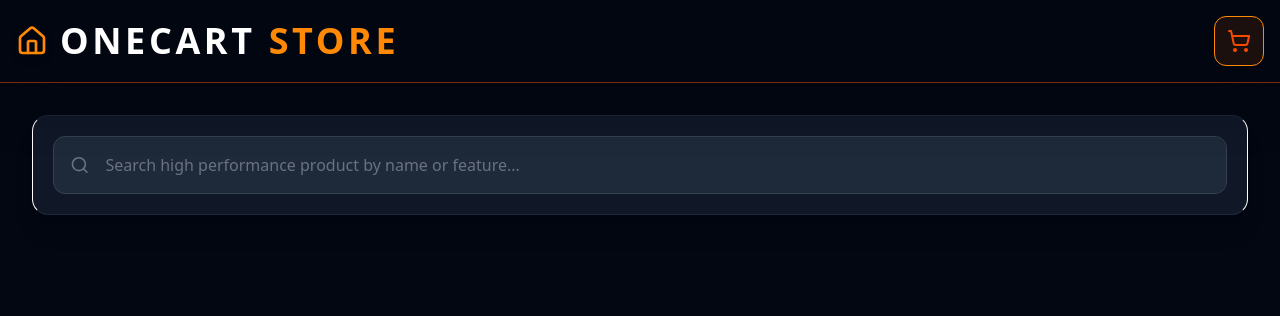
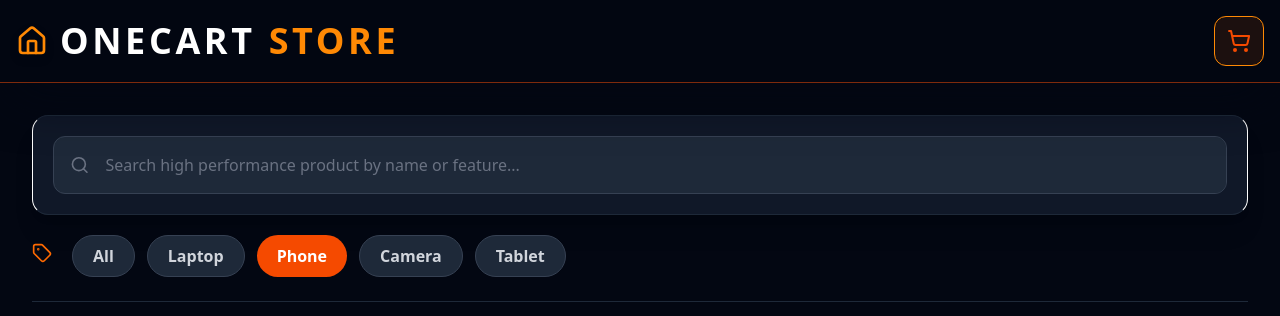
Before and after one commit to malikahsan13/ecommerce_app_react, a React (Vite) app: page / in a window 1280 px wide. Shown: the top 316 px of the page. Built offline with nearby package versions, Linux system fonts and the light colour scheme.

Commit message:
added category filter and products data

```diff
--- a/src/components/CategoryFilter.jsx
+++ b/src/components/CategoryFilter.jsx
@@ -1,7 +1,30 @@
 import React from "react";
+import { initialProducts } from "../data/products.js";
+import { Tag } from "lucide-react";
+
+const availableCategories = [
+  "All",
+  ...new Set(initialProducts.map((p) => p.category)),
+];
 
 const CategoryFilter = () => {
-  return <div></div>;
+  const selectedCategory = "Phone";
+  return (
+    <>
+      <div className="flex flex-wrap gap-3 border-b border-gray-800 pb-6">
+        <Tag className="w-5 h-5 text-orange-500 mt-2 mr-2 hidden sm:block" />
+        {availableCategories.map((category) => (
+          <button
+            key={category}
+            className={`px-5 py-2 font-bold rounded-full transition duration-200 shadoe-md
+              ${selectedCategory == category ? "bg-orange-600 text-white shadow-orange-800/50" : "bg-gray-800 text-gray-300 hover:bg-gray-700 hover:text-orange-400 border border-gray-700"}`}
+          >
+            {category}
+          </button>
+        ))}
+      </div>
+    </>
+  );
 };
 
 export default CategoryFilter;
--- a/src/data/products.js
+++ b/src/data/products.js
@@ -0,0 +1,155 @@
+// --- 1. DATA (Simulates products.js) ---
+export const initialProducts = [
+  // Realistic Image URLs for Phone (Dark)
+  {
+    id: 101,
+    name: "MackBook Air - M4 Black",
+    price: 119990,
+    image: "https://m.media-amazon.com/images/I/71CjP9jmqZL._SL1500_.jpg",
+    description:
+      "The ultimate smartphone experience with a 108MP camera and all-day battery life.",
+    category: "Laptop",
+  },
+  // Realistic Image URLs for Laptop (Silver)
+  {
+    id: 102,
+    name: "MackBook Air - M4 Golden",
+    price: 119990,
+    image: "https://m.media-amazon.com/images/I/71XIkqkx+KL._SL1500_.jpg",
+    description:
+      "Powerful and portable, featuring a 14-inch edge-to-edge display and latest CPU.",
+    category: "Laptop",
+  },
+  // Realistic Image URLs for Tablet (with stylus)
+  {
+    id: 103,
+    name: "iphone 17 pro max",
+    price: 79990,
+    image: "https://m.media-amazon.com/images/I/618vU2qKXQL._SL1500_.jpg",
+    description:
+      "Vibrant 10-inch display for media consumption and light productivity tasks.",
+    category: "Phone",
+  },
+  // Realistic Image URLs for Camera (Mirrorless)
+  {
+    id: 401,
+    name: "iphone 17 air Silver",
+    price: 95490,
+    image: "https://m.media-amazon.com/images/I/61SKi94cImL._SL1500_.jpg",
+    description:
+      "Capture stunning photos and 4K videos with professional-grade performance.",
+    category: "Phone",
+  },
+  // Realistic Image URLs for Phone (Light/Older Model)
+  {
+    id: 501,
+    name: "iphone 17 pro max Gold",
+    price: 79990,
+    image: "https://m.media-amazon.com/images/I/71JGCn1z1TL._SL1500_.jpg",
+    description:
+      "An affordable, feature-packed phone with a secure biometric sensor.",
+    category: "Phone",
+  },
+  // Realistic Image URLs for Laptop (Chromebook)
+  {
+  id: 609,
+  name: "HP Pavilion Plus, Intel Core i5-1335U-13th Gen Laptop, (16GB LPDDR5x,512GB SSD),IPS",
+  price: 69990,
+  image: "https://m.media-amazon.com/images/I/61s8J1vGi0L._SL1500_.jpg",
+  description:
+    "The ultimate smartphone experience with a 108MP camera and all-day battery life.",
+  category: "Laptop",
+},
+  {
+    id: 601,
+    name: "iphone 17 air White",
+    price: 95490,
+    image: "https://m.media-amazon.com/images/I/61Ce-6B6x+L._SL1500_.jpg",
+    description:
+      "Lightweight and fast, perfect for students and cloud-based work.",
+    category: "Phone",
+  },
+    {
+    id: 609,
+    name: "Sony Alpha ILCE-7RM3A Full-Frame 42.4MP Mirrorless",
+    price: 120990,
+    image: "https://m.media-amazon.com/images/I/71VnF6UiESL._SL1500_.jpg",
+    description:
+      "Lightweight and fast, perfect for students and cloud-based work.",
+    category: "Camera",
+  },
+  {
+    id: 602,
+    name: "ipad M4 white",
+    price: 54990,
+    image: "https://m.media-amazon.com/images/I/719uQ7BLfrL._SX679_.jpg",
+    description:
+      "Lightweight and fast, perfect for students and cloud-based work.",
+    category: "Tablet",
+  },
+  {
+    id: 603,
+    name: "ipad M4 gold",
+    price: 54990,
+    image: "https://m.media-amazon.com/images/I/719oEHipgqL._SL1500_.jpg",
+    description:
+      "Lightweight and fast, perfect for students and cloud-based work.",
+    category: "Tablet",
+  },
+  {
+    id: 604,
+    name: "Lenovo Tab 9",
+    price: 35990,
+    image: "https://m.media-amazon.com/images/I/71PwporL-mL._SL1500_.jpg",
+    description:
+      "Lightweight and fast, perfect for students and cloud-based work.",
+    category: "Tablet",
+  },
+   {
+    id: 610,
+    name: "Sony Alpha ILCE-7M3K Full-Frame 24.2MP Mirrorless Digital SLR Camera",
+    price: 120990,
+    image: "https://m.media-amazon.com/images/I/71j3bPnm+UL._SL1500_.jpg",
+    description:
+      "Lightweight and fast, perfect for students and cloud-based work.",
+    category: "Camera",
+  },
+  {
+    id: 605,
+    name: "Apple ipad Go Lite",
+    price: 35990,
+    image:
+      "https://m.media-amazon.com/images/I/61kV643xjIL._SL1500_.jpghttps://m.media-amazon.com/images/I/81LskAU5h1L._SX679_.jpg",
+    description:
+      "Lightweight and fast, perfect for students and cloud-based work.",
+    category: "Tablet",
+  },
+  {
+    id: 606,
+    name: "Canon E0S - 200",
+    price: 60990,
+    image: "https://m.media-amazon.com/images/I/81LskAU5h1L._SX679_.jpg",
+    description:
+      "Lightweight and fast, perfect for students and cloud-based work.",
+    category: "Camera",
+  },
+  {
+    id: 607,
+    name: "Nikon Mirroless",
+    price: 90990,
+    image: "https://m.media-amazon.com/images/I/51AbWisvJfL._SX679_.jpg",
+    description:
+      "Lightweight and fast, perfect for students and cloud-based work.",
+    category: "Camera",
+  },
+    {
+    id: 608,
+    name: "HP Pavilion x360, 13th Gen Intel Core i5-1335U (16GB DDR4, 512GB SSD) Black",
+    price: 69990,
+    image: "https://m.media-amazon.com/images/I/618zAXbM4uL._SL1500_.jpg",
+    description:
+      "The ultimate smartphone experience with a 108MP camera and all-day battery life.",
+    category: "Laptop",
+  },
+
+];
--- a/src/pages/ProductList.jsx
+++ b/src/pages/ProductList.jsx
@@ -1,11 +1,13 @@
 import React from "react";
 import SearchFilter from "../components/SearchFilter";
+import CategoryFilter from "../components/CategoryFilter";
 
 const ProductList = () => {
   return (
     <>
       <div className="container mx-auto px-4 md:px-8 pt-8">
         <SearchFilter />
+        <CategoryFilter />
       </div>
     </>
   );
```
